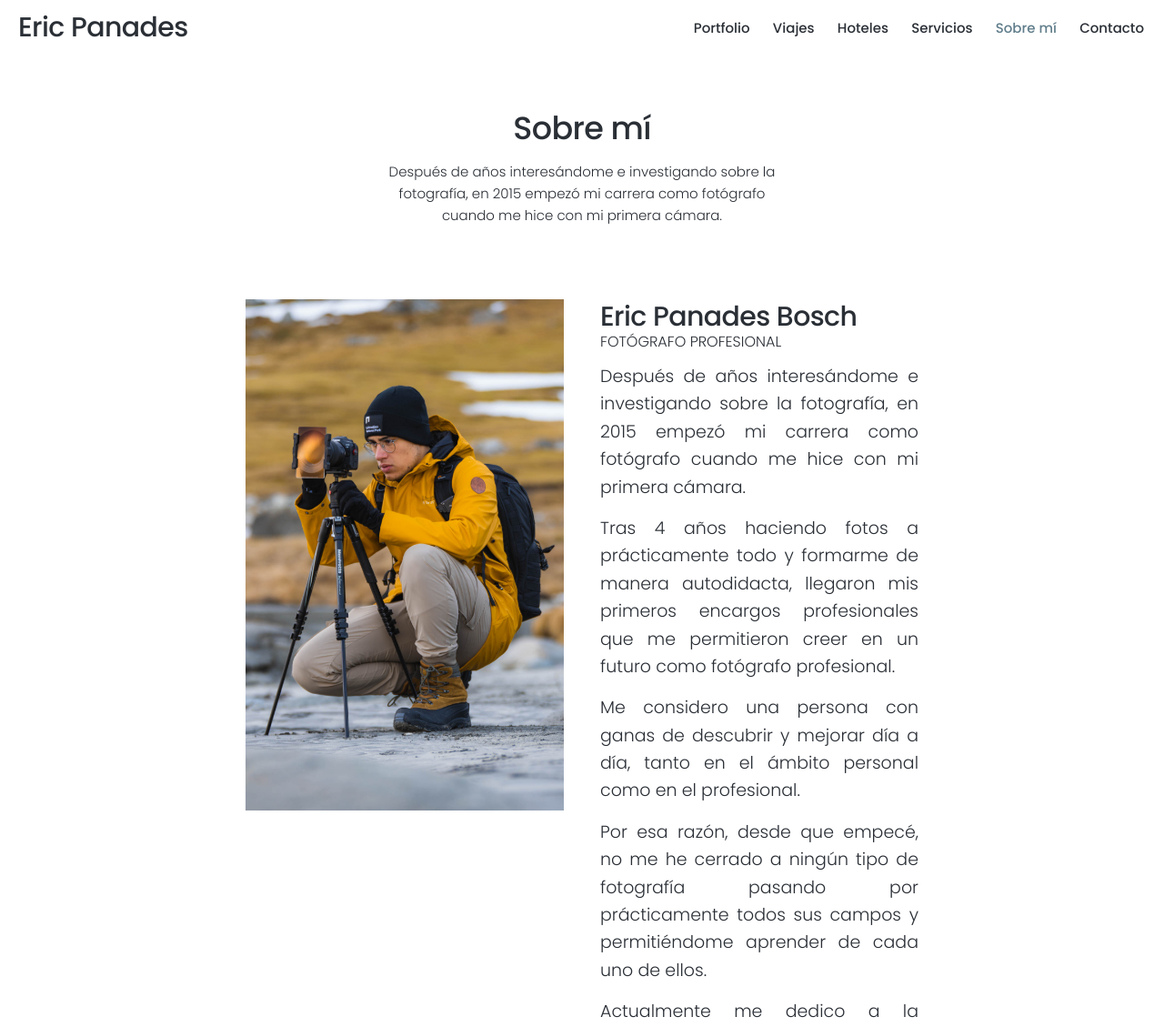
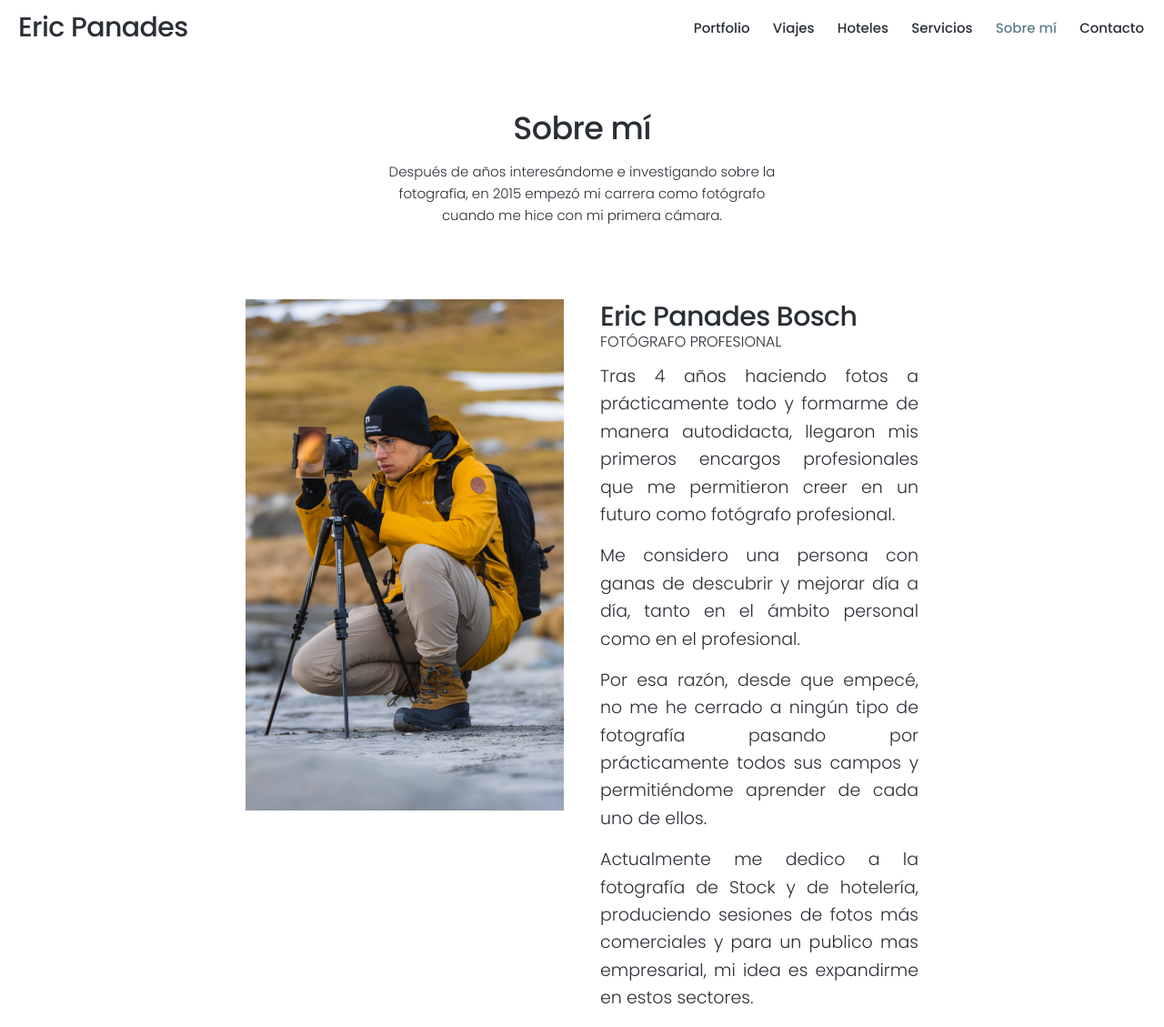
Before and after one commit to alejandrosospedra/alejandrosospedra.github.io, a Jekyll site: the page built from _pages/about.md, in a window 1280 px wide, cut to the strip 0-1129 px from the top of the page. Shown: the whole strip at 91% size. Built offline with Jekyll 4.4.1, drawn with Linux system fonts in a browser that asks for light colours; nearby versions of some CDN libraries.

Commit message:
delete duplicate text

```diff
--- a/_pages/about.md
+++ b/_pages/about.md
@@ -19,8 +19,6 @@ Después de años interesándome e investigando sobre la <br> fotografía, en 20
     <div class="about-half">
         <h3>Eric Panades Bosch</h3>
         <h7>FOTÓGRAFO PROFESIONAL</h7>
-        <p>Después de años interesándome e investigando sobre la fotografía, en 2015 empezó mi carrera como fotógrafo cuando me hice con mi primera cámara.
-        </p>
         <p>
         Tras 4 años haciendo fotos a prácticamente todo y formarme de manera autodidacta, llegaron mis primeros encargos profesionales que me permitieron creer en un futuro como fotógrafo profesional.
         </p>
```
